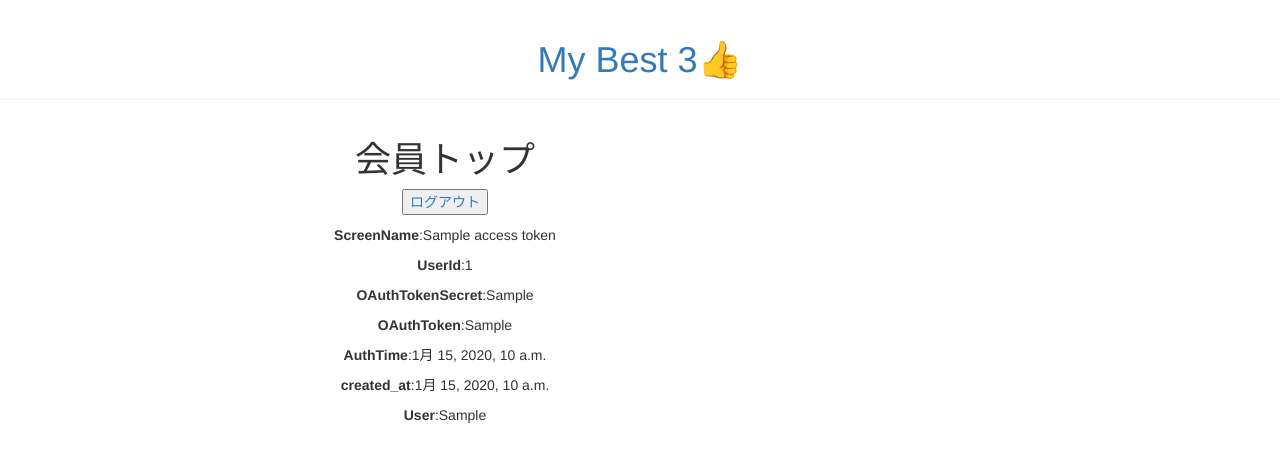
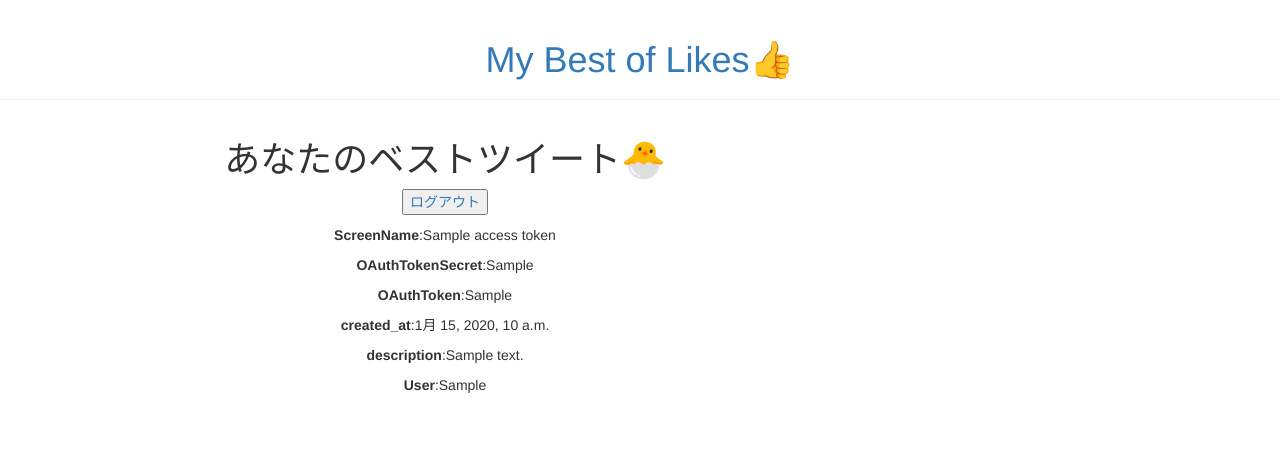
Before and after one commit to akihanari/web1week_akihanari, a Django app: template contents/templates/top.html in a window 1280 px wide. Shown: the top 462 px of the page. Run offline with Django 3.2, Linux system fonts and the light colour scheme; the template is opened without the code that fills it: most values are stand-ins (such as "Sample title", 1, 10 or a date in 2020); some libraries are stand-ins or nearby versions.

Commit message:
20200524_views

```diff
--- a/contents/templates/base.html
+++ b/contents/templates/base.html
@@ -14,7 +14,7 @@
 <body>
   {% block header %}
   <div class="page-header" align="center">
-    <h1><a href="/">My Best 3👍</a></h1>
+    <h1><a href="/">My Best of Likes👍</a></h1>
   </div>
   <div class="content container">
     <div class="row">
--- a/contents/templates/top.html
+++ b/contents/templates/top.html
@@ -1,20 +1,23 @@
 {% extends "base.html" %}
 {% block content %}
   <div align="center">
-    <h1>会員トップ</h1>
+    <h1>あなたのベストツイート🐣</h1>
     <p>
       <a href="/logout"><button type="button" >ログアウト</button></a>
     </p>
     <div>
       <p><b>ScreenName</b>:{{ social_account.access_token.screen_name }}</p>
-      <p><b>UserId</b>:{{ social_account.access_token.user_id }}</p>
+
       <p><b>OAuthTokenSecret</b>:{{ user_oauth_token_sercret }}</p>
       <p><b>OAuthToken</b>:{{ user_oauth_token }}</p>
-      <p><b>AuthTime</b>:{{ social_account.extra_data.auth_time }}</p>
-      <p><b>created_at</b>:{{ social_account.created_at }}</p>
+
+      <p><b>created_at</b>:{{ social_account.access_token.created_at }}</p>
+      <p><b>description</b>:{{ social_account.access_token.description }}</p>
       <p><b>User</b>:{{ social_account }}</p>
     </div>
   </div>
 {% endblock content %}
+<!-- <p><b>UserId</b>:{{ social_account.access_token.user_id }}</p>
+<p><b>AuthTime</b>:{{ social_account.extra_data.auth_time }}</p> -->
 <!-- <p><b>OAuthTokenSecret</b>:{{ user.access_token.oauth_token_secret }}</p> -->
 <!-- <p><b>OAuthToken</b>:{{ user.access_token.oauth_token }}</p> -->
```
